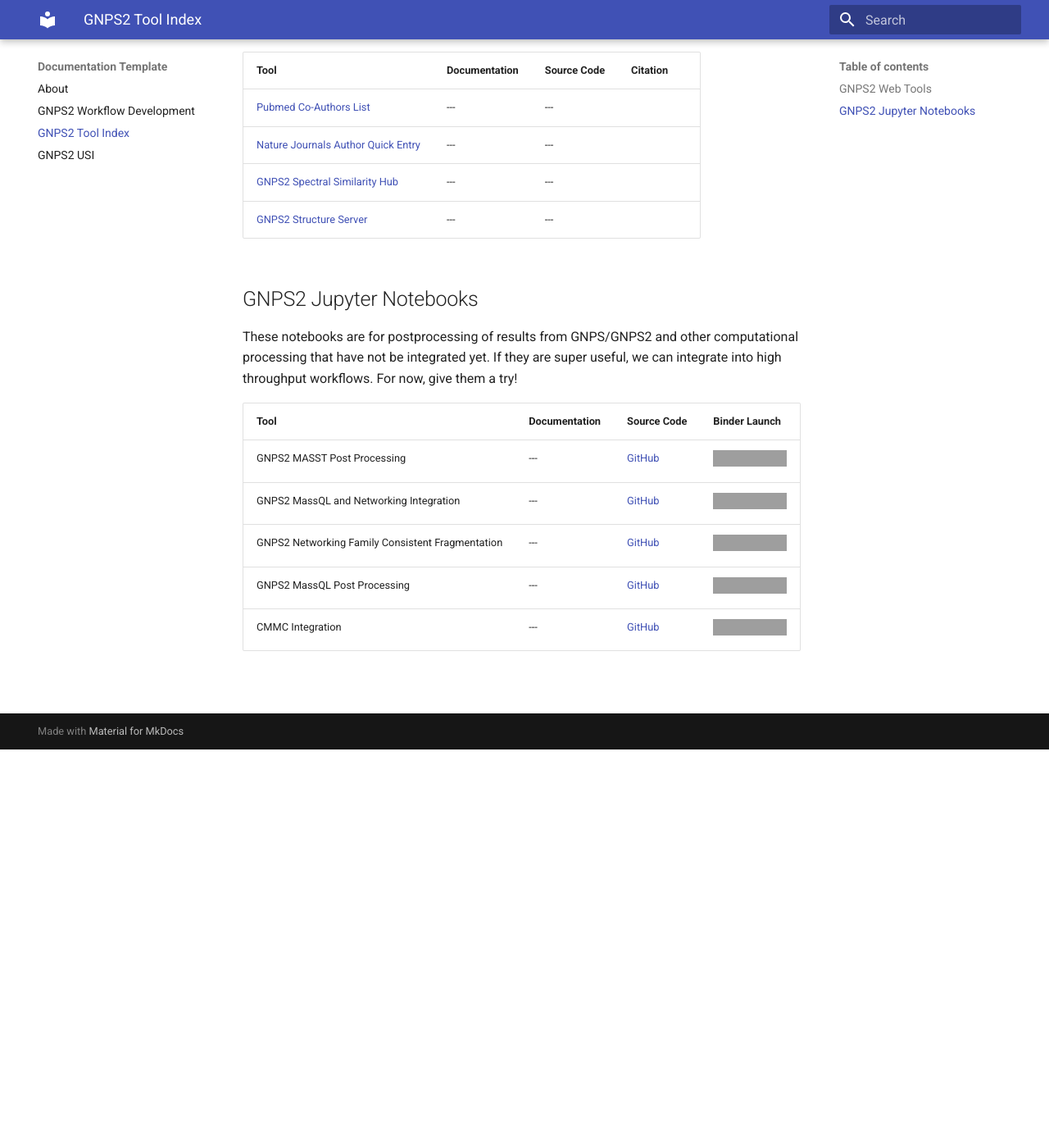
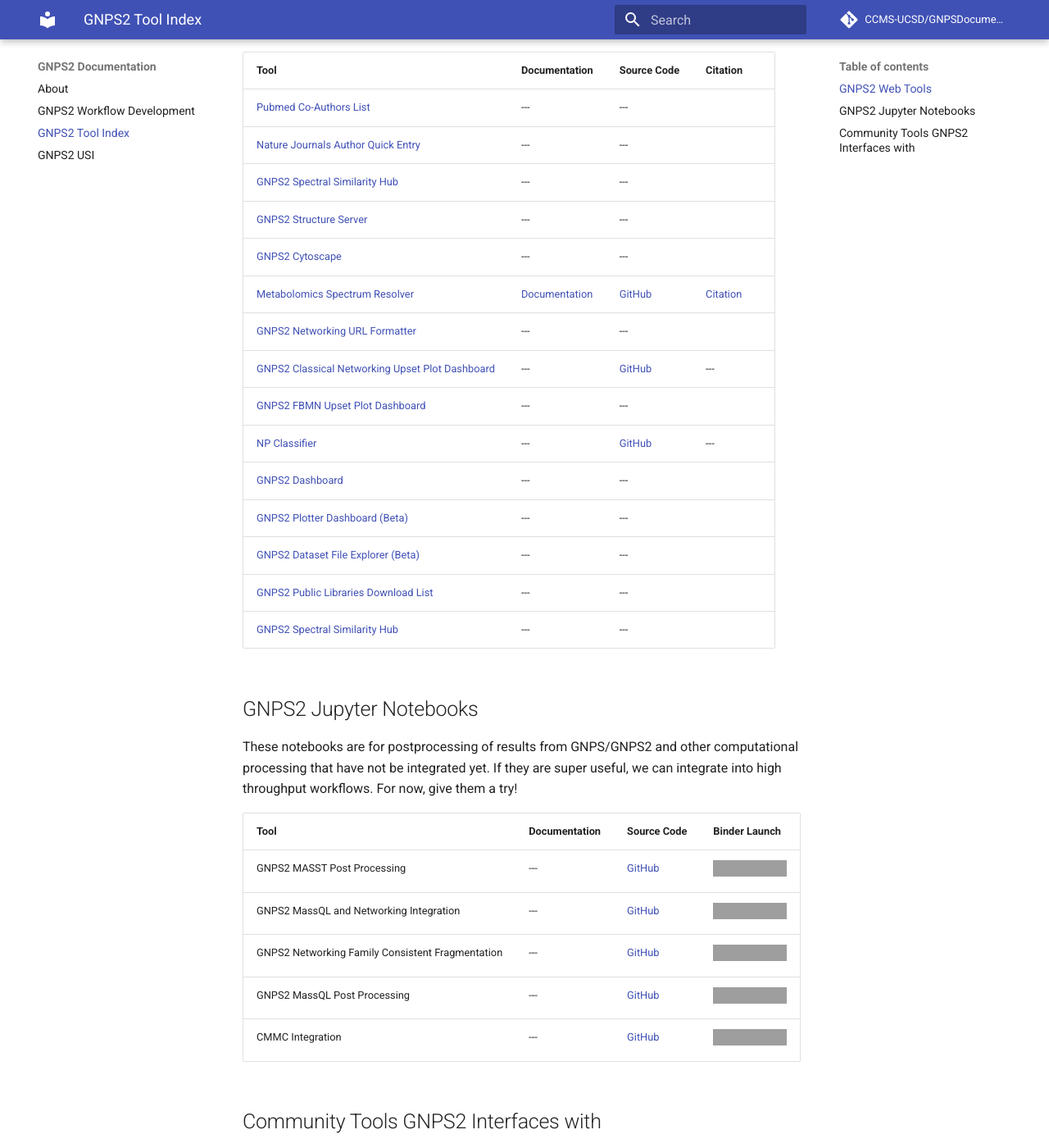
Before and after one commit to Wang-Bioinformatics-Lab/GNPS2_Documentation, an MkDocs documentation site: the page built from docs/toolindex.md, in a window 1280 px wide and 1400 px high, scrolled down 486 px. Shown: the whole window at 82% size. Built offline with MkDocs 1.6.1 and Material for MkDocs 9.7.7, drawn with Linux system fonts in a browser that asks for light colours; comment, search, counter and statistics services are not loaded; some of the changed text lies outside the part shown; grey boxes are pictures that could not be loaded.

Commit message:
adding more organization

```diff
--- a/docs/toolindex.md
+++ b/docs/toolindex.md
@@ -17,6 +17,22 @@
 | [Nature Journals Author Quick Entry](https://natureauthors.wanglab.science/) | --- | --- |
 | [GNPS2 Spectral Similarity Hub](https://similarity.gnps2.org/) | --- | --- |
 | [GNPS2 Structure Server](https://structure.gnps2.org/) | --- | --- |
+| [GNPS2 Cytoscape](https://cytoscape.gnps2.org/) | --- | --- |
+| [Metabolomics Spectrum Resolver](https://metabolomics-usi.gnps2.org) | [Documentation](usi.md) | [GitHub](https://github.com/mwang87/MetabolomicsSpectrumResolver) | [Citation](https://www.biorxiv.org/content/10.1101/2020.05.09.086066v1) |
+| [GNPS2 Networking URL Formatter](https://urlformatter.gnps2.org) | --- | --- |
+| [GNPS2 Classical Networking Upset Plot Dashboard](http://classicalupset.gnps2.org/) | --- | [GitHub](https://github.com/mwang87/GNPS_ClassicalNetworkGroupsComparisonDashboard) | --- |
+| [GNPS2 FBMN Upset Plot Dashboard](https://fbmnupset.gnps2.org/) | --- | --- |
+| [NP Classifier](https://npclassifier.gnps2.org/) | --- | [GitHub](https://github.com/mwang87/NP-Classifier) | --- |
+| [GNPS2 Dashboard](https://dashboard.gnps2.org/) | --- | --- |
+| [GNPS2 Plotter Dashboard (Beta)](https://plotter.gnps2.org/) | --- | --- |
+| [GNPS2 Dataset File Explorer (Beta)](https://explorer.gnps2.org/) | --- | --- |
+| [GNPS2 Public Libraries Download List](https://external.gnps2.org/gnpslibrary) | --- | --- |
+| [GNPS2 Spectral Similarity Hub](https://similarity.gnps2.org/) | --- | --- |
+
+
+
+
+
 
 
 
@@ -31,3 +47,18 @@
 | GNPS2 Networking Family Consistent Fragmentation | --- | [GitHub](https://github.com/Wang-Bioinformatics-Lab/MolecularFamily_Consistent_Fragmentation_Notebook) | [![Binder](https://mybinder.org/badge_logo.svg)](https://mybinder.org/v2/gh/Wang-Bioinformatics-Lab/MolecularFamily_Consistent_Fragmentation_Notebook/master?labpath=src%2Fjupyternotebook.ipynb) |
 | GNPS2 MassQL Post Processing | --- | [GitHub](https://github.com/Wang-Bioinformatics-Lab/MassQL_Workflow_Postprocessing_Notebooks) | [![Binder](https://mybinder.org/badge_logo.svg)](https://mybinder.org/v2/gh/Wang-Bioinformatics-Lab/MassQL_Workflow_Postprocessing_Notebooks/master?labpath=src%2Fjupyternotebook.ipynb) |
 | CMMC Integration | --- | [GitHub](https://github.com/Wang-Bioinformatics-Lab/CMMC-GNPS-Integration-Notebook) | [![Binder](https://mybinder.org/badge_logo.svg)](https://mybinder.org/v2/gh/Wang-Bioinformatics-Lab/CMMC-GNPS-Integration-Notebook/master) |
+
+
+## Community Tools GNPS2 Interfaces with
+
+| Tool  | Publication |
+|---|---|
+| [MS2LDA.org](http://ms2lda.org/) | [Citation](https://academic.oup.com/bioinformatics/article/34/2/317/4158166) |
+| [NPAtlas](https://www.npatlas.org/joomla/) | [Citation](https://pubs.acs.org/doi/10.1021/acscentsci.9b00806) |
+| [MIBiG](https://mibig.secondarymetabolites.org/) | [Citation](https://academic.oup.com/nar/article/48/D1/D454/5587631) |
+| [ClassyFire](http://classyfire.wishartlab.com/) | [Citation](https://jcheminf.biomedcentral.com/articles/10.1186/s13321-016-0174-y) |
+| [SMART NMR](http://smart.ucsd.edu) | [Citation](https://pubs.acs.org/doi/abs/10.1021/jacs.9b13786) |
+| MassBank | [Citation](https://onlinelibrary.wiley.com/doi/full/10.1002/jms.1777?casa_token=Wr51kpu9hCgAAAAA%3AERBV24GFextLVnW0J4SDcdJAskSYG2eqf2tgh8AUBeowVLnKBErbLqJxEzOQJUz2MqrI5dKr47zSVXw) |
+| Cytoscape | [Citation](https://www.ncbi.nlm.nih.gov/pmc/articles/PMC403769/) |
+| ProteoWizard | [Citation](https://www.ncbi.nlm.nih.gov/pmc/articles/PMC2732273/) |
+| [SNAP-MS](https://www.npatlas.org/discover/snapms/) | [Citation](https://www.nature.com/articles/s41467-022-35734-z) and [Documentation](https://liningtonlab.github.io/snapms_documentation/) |
--- a/mkdocs.yml
+++ b/mkdocs.yml
@@ -1,4 +1,8 @@
-site_name: Documentation Template
+site_name: GNPS2 Documentation
+site_url: https://wang-bioinformatics-lab.github.io/GNPS2_Documentation/
+edit_uri: https://github.com/Wang-Bioinformatics-Lab/GNPS2_Documentation/edit/master/docs/
+repo_name: CCMS-UCSD/GNPSDocumentation
+repo_url: https://github.com/Wang-Bioinformatics-Lab/GNPS2_Documentation
 
 nav:
     - About: index.md
```
